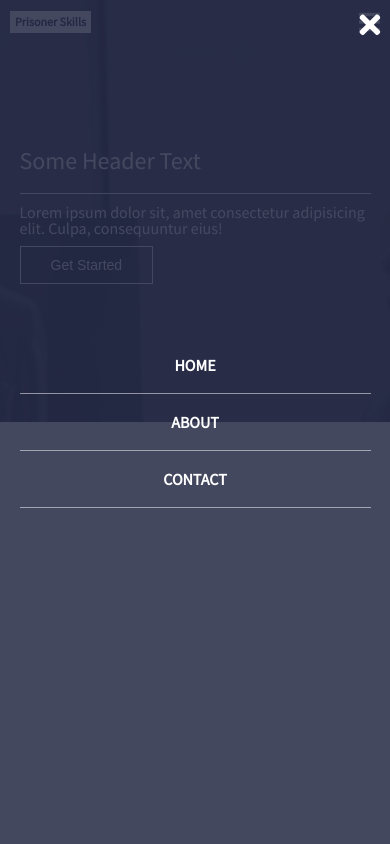
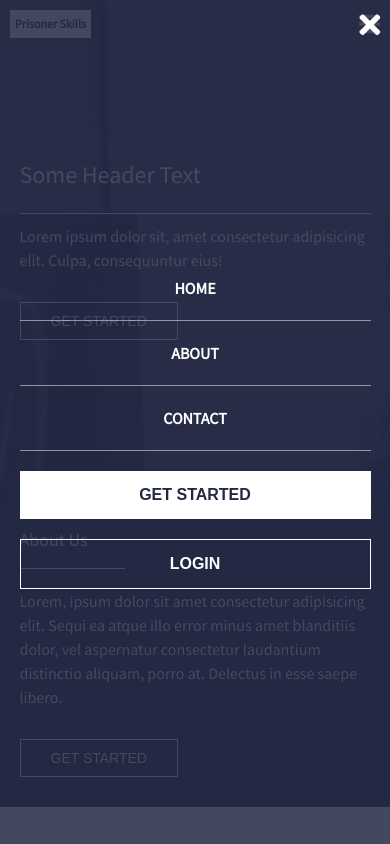
Before and after one commit to lambdaprisonerskills/pskills-landing, a plain HTML site: page index.html in a window 390 px wide. Both pictures are taken after a click on the icon 369 px from the left and 22 px from the top of the page. Drawn offline with Linux system fonts and the light colour scheme.

Commit message:
finished mobile styling for header, nav and about section

```diff
--- /dev/null
+++ b/LESS/about.less
@@ -0,0 +1,18 @@
+.about {
+  background: @main-color;
+  color: white;
+  .about-content {
+    width: 90%;
+    margin: 0 auto;
+    h2 {
+      font-size: 1.8rem;
+      border-bottom: 1px solid white;
+      width: 30%;
+      padding: 20px 0 15px;
+    }
+    p {
+      font-size: 1.6rem;
+      padding: 20px 0 0;
+    }
+  }
+}
--- a/LESS/global.less
+++ b/LESS/global.less
@@ -9,4 +9,17 @@ html {
 html,
 body {
   font-family: "Source Sans Pro", Helvetica, sans-serif;
+  line-height: 1.5;
 }
+
+.primary-button {
+}
+
+.secondary-button {
+  font-size: 1.4rem;
+  background: none;
+  color: white;
+  border: 1px solid white;
+  padding: 10px 30px;
+  margin: 30px 0;
+}
--- a/LESS/header.less
+++ b/LESS/header.less
@@ -5,12 +5,11 @@ header {
   background-attachment: fixed;
   background-size: cover;
   width: 100%;
-  height: 50vh;
+  height: 60vh;
   color: white;
   .bg-color {
     background: @banner-color;
     height: 100%;
-
     nav {
       .flex(space-between, center);
       padding-top: 10px;
@@ -47,15 +46,7 @@ header {
       p {
         font-size: 1.6rem;
         width: 100%;
-        margin-top: 10px;
-      }
-      button {
-        font-size: 1.4rem;
-        background: none;
-        color: white;
-        border: 1px solid white;
-        padding: 10px 30px;
-        margin: 10px 0;
+        margin: 10px 0 0;
       }
     }
   }
--- a/LESS/index.less
+++ b/LESS/index.less
@@ -4,4 +4,6 @@
 @import "reset";
 @import "global";
 @import "header";
+@import "about";
+@import "grid";
 @import "menu";
--- a/LESS/menu.less
+++ b/LESS/menu.less
@@ -29,5 +29,23 @@
       padding: 20px 0;
       border-bottom: 1px solid rgba(255, 255, 255, 0.5);
     }
+    button {
+      font-size: 1.6rem;
+      margin: 20px 0 0;
+      padding: 15px 0;
+      font-weight: bold;
+    }
+    .get-started {
+      background-color: white;
+      color: @main-color;
+      width: 100%;
+      border: none;
+    }
+    .login {
+      background: transparent;
+      color: white;
+      border: 1px solid white;
+      width: 100%;
+    }
   }
 }
--- a/index.html
+++ b/index.html
@@ -33,16 +33,35 @@
             Lorem ipsum dolor sit, amet consectetur adipisicing elit. Culpa,
             consequuntur eius!
           </p>
-          <button>Get Started</button>
+          <button class="secondary-button">GET STARTED</button>
         </div>
       </div>
     </header>
+    <section class="about">
+      <div class="about-content">
+        <h2>About Us</h2>
+        <p>
+          Lorem, ipsum dolor sit amet consectetur adipisicing elit. Sequi ea
+          atque illo error minus amet blanditiis dolor, vel aspernatur
+          consectetur laudantium distinctio aliquam, porro at. Delectus in esse
+          saepe libero.
+        </p>
+        <button class="secondary-button">GET STARTED</button>
+      </div>
+    </section>
+    <section class="grid">
+      <div class="box"></div>
+      <div class="box"></div>
+      <div class="box"></div>
+    </section>
     <section class="menu">
       <i class="fas fa-times close"></i>
       <div class="menu-content">
         <a href="#">HOME</a>
         <a href="#">ABOUT</a>
         <a href="#">CONTACT</a>
+        <button class="get-started">GET STARTED</button>
+        <button class="login">LOGIN</button>
       </div>
     </section>
   </body>
```
Also changed, not shown: CSS/index.css, LESS/grid.less (added), img/pic08.jpg (added), img/pic09.jpg (added), img/pic10.jpg (added).
